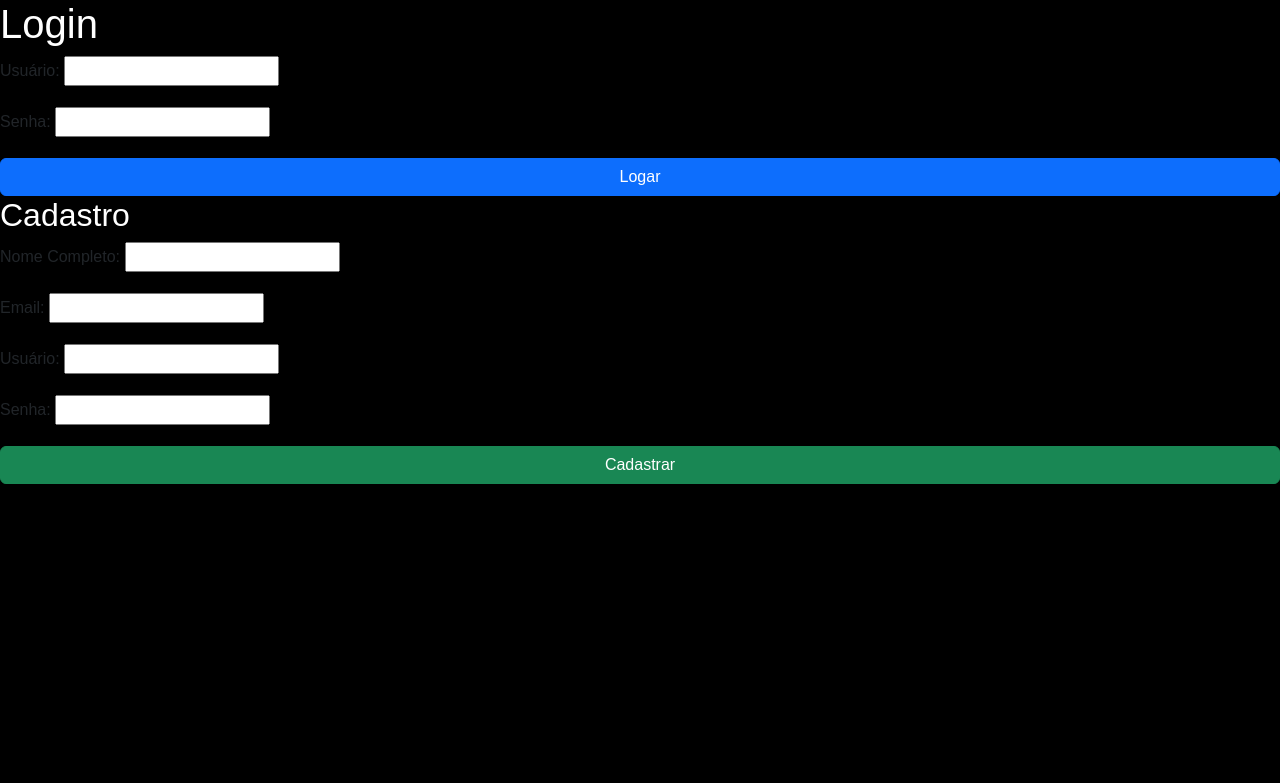
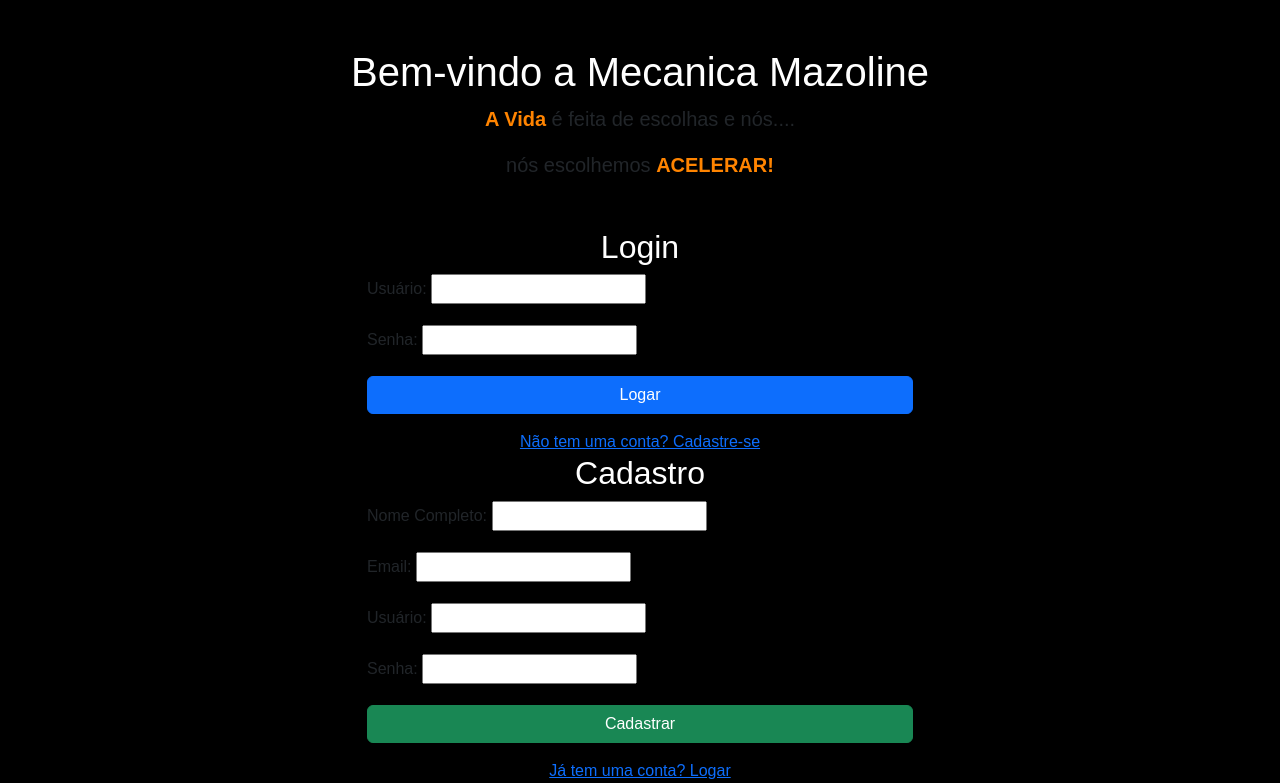
Before and after one commit to RogerioSenac/Projeto-Oficina-Mazzoline, a PHP site: page /senha/login.php in a window 1280 px wide. Shown: the part 160-943 px from the top of the page. Before the commit the page ends 644 px from the top, so only its background shows below. Run offline with PHP 8.4, Linux system fonts and the light colour scheme.

Commit message:
refcture.rogerio-login.php

```diff
--- a/senha/login.php
+++ b/senha/login.php
@@ -102,7 +102,26 @@
         </div>
     </nav>
 
-    <h1>Login</h1>
+    <div class="container mt-5">
+        <div class="text-center mb-5">
+            <h1>Bem-vindo a Mecanica Mazoline</h1>
+            <p class="lead"><span class="alerta">A Vida </span>é feita de escolhas e nós....</p>
+            <p class="lead">nós escolhemos <span class="alerta">ACELERAR!</span></p>
+        </div>
+
+        <div class="row justify-content-center">
+            <div class="col-md-6">
+                <!-- Verifica se há uma mensagem de erro -->
+                <?php if (isset($_GET['error']) && $_GET['error'] == 'invalid_credentials'): ?>
+                    <div class="alert alert-danger text-center" role="alert">
+                        Usuário ou senha incorretos. Por favor, tente novamente.
+                    </div>
+                <?php endif; ?>
+
+                <!--Login Form-->
+                <div id="loginform">
+                    <h2 class="text-center">Login</h2>
+
                     <?php if (isset($_GET['error'])): ?>
                         <div><?php echo htmlspecialchars($_GET['error']); ?></div>
                     <?php endif; ?>
@@ -120,11 +139,14 @@
                             <button type="submit" class="btn btn-primary">Logar</button>
                         </div>
                     </form>
-
+                    <div class="text-center mt-3">
+                        <a href="#" onclick="toggleForms()">Não tem uma conta? Cadastre-se</a>
+                    </div>
+                </div>
 
                 <!-- Registration Form -->
-
-    <h2>Cadastro</h2>
+                <!-- <div id="registrationForm" style="display:none;"> -->
+                    <h2 class="text-center">Cadastro</h2>
                     <form action="login.php" method="post">
                         <div class="mb-3">
                             <label for="nomeCompleto" class="form-label">Nome Completo:</label>
@@ -145,8 +167,14 @@
                         <div class="d-grid">
                             <button type="submit" class="btn btn-success">Cadastrar</button>
                         </div>
-
-
+                    </form>
+                    <div class="text-center mt-3">
+                        <a href="#" onclick="toggleForms()">Já tem uma conta? Logar</a>
+                    </div>
+                <!-- </div> -->
+            </div>
+        </div>
+    </div>
 </body>
 
 </html>
```
Lines whose indentation alone changed are shown as unchanged.
